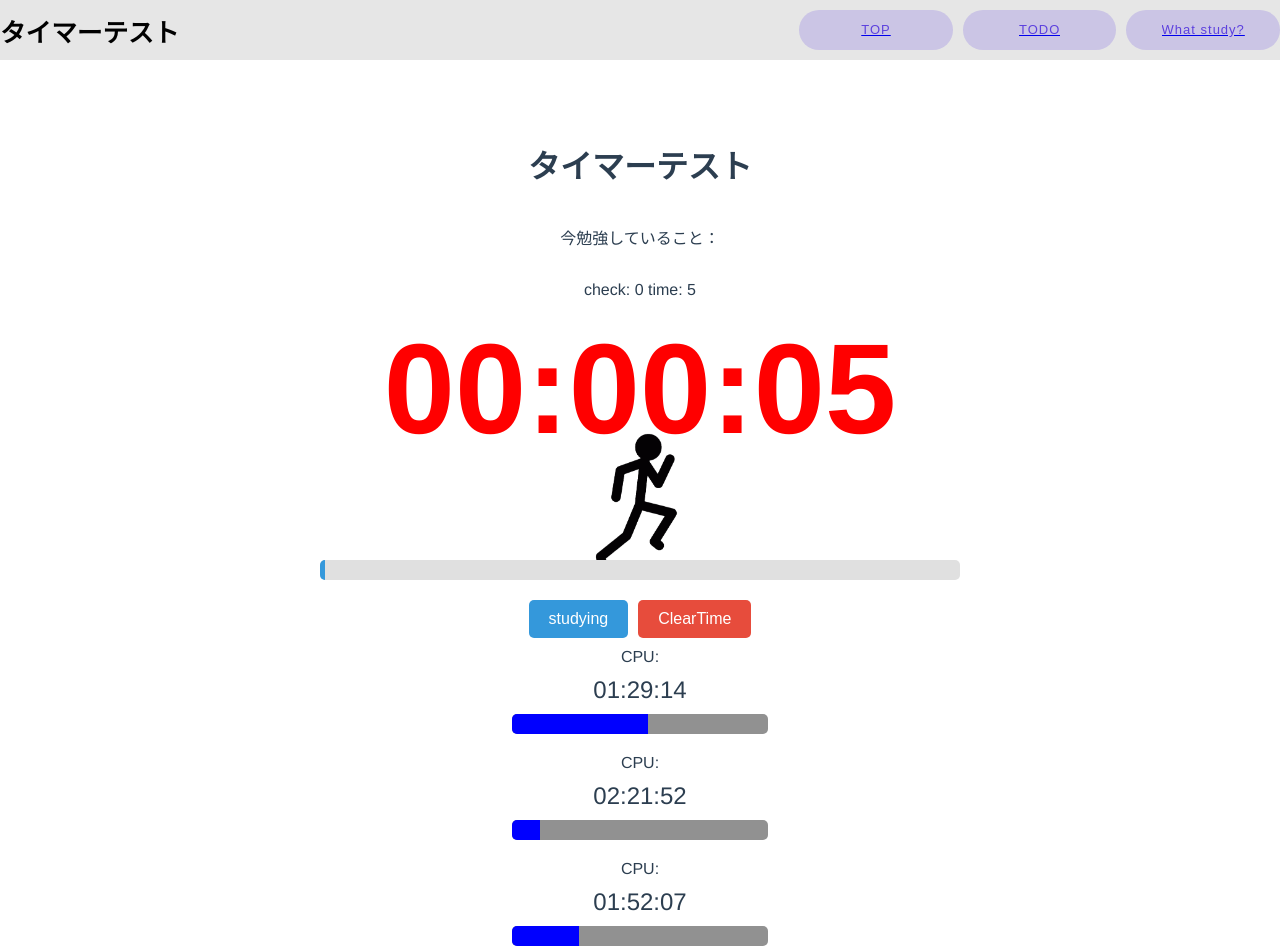
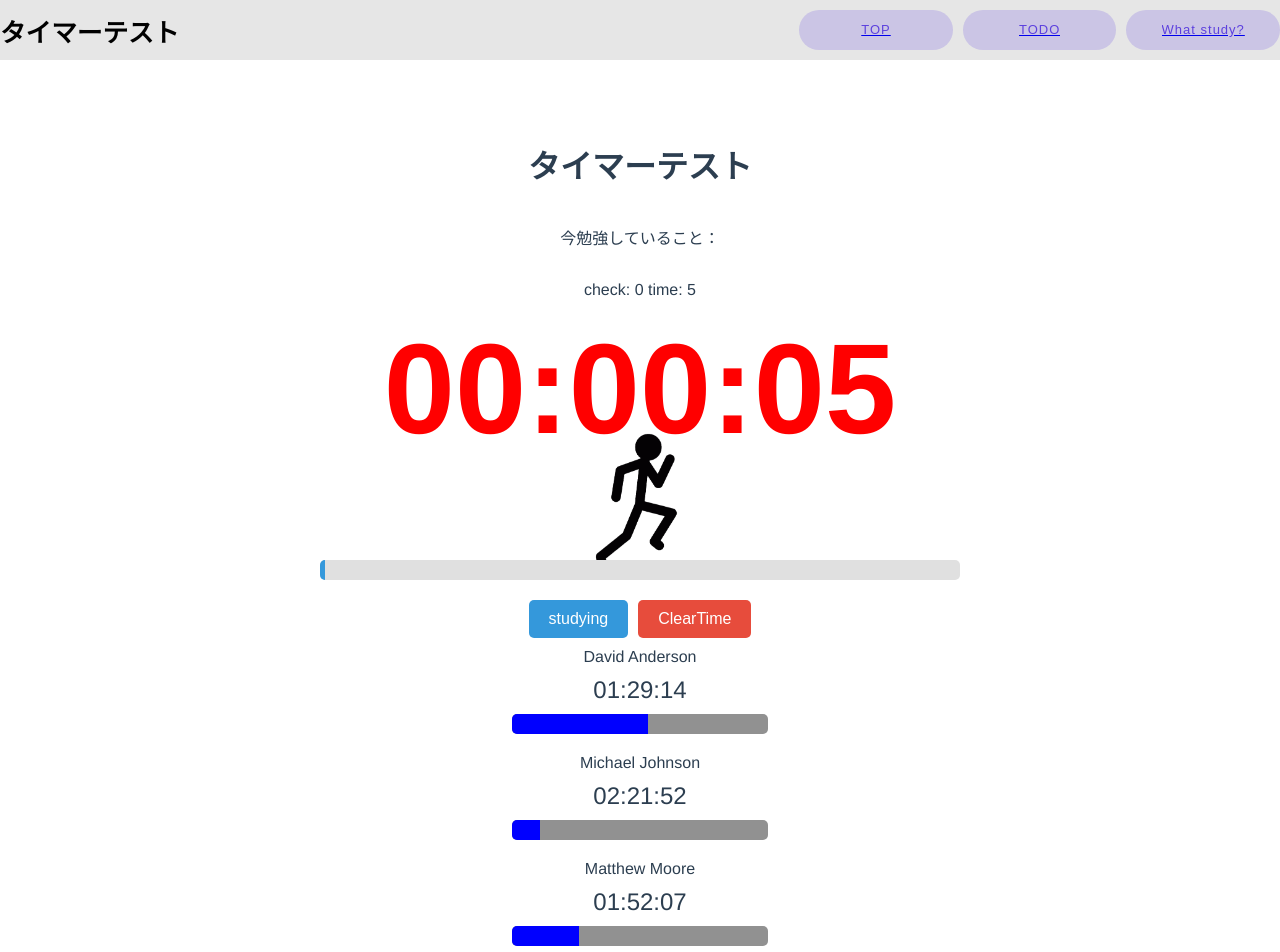
Before and after one commit to 2k2e2n/Clockshare_Vue, a Nuxt app: page / in a window 1280 px wide. Shown: the top 952 px of the page. Built offline with nearby package versions, Linux system fonts and the light colour scheme.

Commit message:
add random CPUname

```diff
--- a/components/Bot.vue
+++ b/components/Bot.vue
@@ -5,9 +5,25 @@ import Showtime from './Showtime.vue';
 const bottime  = ref( Math.floor(Math.random() * 10000) );
 const progress = ref(0);
 const local_time_keyname = "time";
+const cpuname_list = ref([
+  "John Doe",
+  "Jane Smith",
+  "Michael Johnson",
+  "Emily Davis",
+  "Chris Brown",
+  "Jessica Wilson",
+  "Matthew Moore",
+  "Sarah Taylor",
+  "David Anderson",
+  "Laura Thomas"]);
+const cpuname = ref();
+
 onMounted(() => {
   const intervalId = window.setInterval(loop, 1000);  // 1秒に1回実行
   progress.value = 0;
+
+  const randomcpuname = Math.floor(Math.random() * cpuname_list.value.length);
+  cpuname.value = cpuname_list.value[randomcpuname];
 });
 
 //１秒毎にループ
@@ -17,10 +33,11 @@ function loop() {
   localStorage.setItem(local_time_keyname, bottime.value);
 };
 
+
 </script>
 <template>
   <div class="parent">
-    <div class="CPU">CPU:</div>
+    <div class="CPU"> {{ cpuname }} </div>
     <Showtime class="set-font-size" :time="bottime" />
 
     <div class="progress-bar-wrapper">
--- a/package.json
+++ b/package.json
@@ -14,6 +14,7 @@
     "lottie-web-vue": "^1.2.1",
     "nuxt": "^2.15.8",
     "vue": "^2.7.10",
+    "vue-faker": "^3.0.0",
     "vue-server-renderer": "^2.7.10",
     "vue-template-compiler": "^2.7.10"
   },
```
Also changed, not shown: 1 other file (tests, documents, lock files or other folders).
